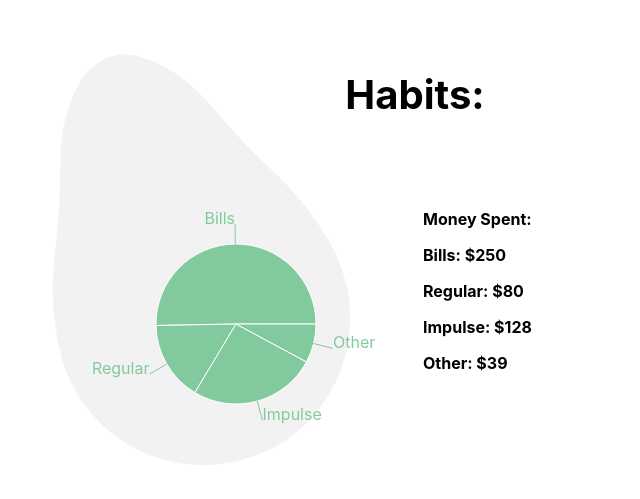
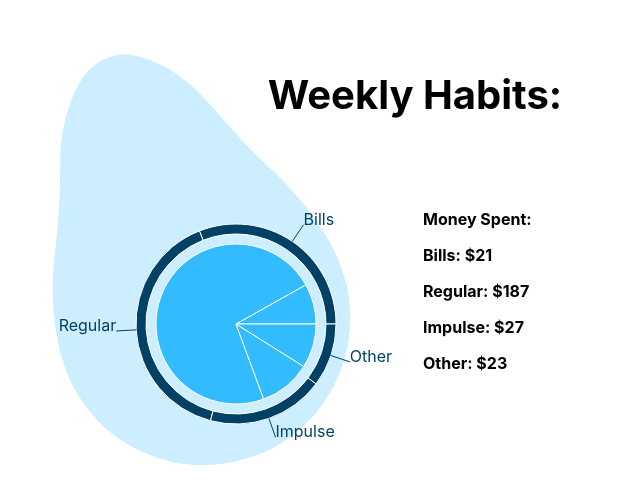
Before and after one commit to harleywelsby/Create-Camp-2021, a React (Create React App) app in the folder createcamp21/: page / in a window 1280 px wide. Shown: the part 778-1277 px from the top of the page, without its empty margins (185-825 px from the left). Built offline with nearby package versions, Linux system fonts and the light colour scheme.

Commit message:
Habit colouring

```diff
--- a/createcamp21/src/Habits.css
+++ b/createcamp21/src/Habits.css
@@ -23,6 +23,14 @@
     margin-left: 3.5rem;
 }
 
+.pieDiv2 {
+    /*color: red !important;*/
+    margin-top: -25.5rem !important;
+    margin-bottom: 10rem;
+    margin-left: 3.5rem;
+    opacity: 50%;
+}
+
 .HabitP {
     margin-top: -25rem;
     margin-bottom: 10rem;
--- a/createcamp21/src/Habits.js
+++ b/createcamp21/src/Habits.js
@@ -5,15 +5,21 @@ import MoneyPie from "./PieChart.js"
 import avoPic from "./Avocado.svg"
 
 function Habits() {
-    const data2 = [{name: 'Bills', spendings: 250},{name: 'Regular', spendings: 80}, {name:'Impulse',spendings:128}, {name:'Other',spendings:39}];
+
+    function getRandomInt(max) {
+        return Math.floor(20 + Math.random() * max);
+      }
+    const avg = [{name: 'Bills', spendings: 100},{name: 'Regular', spendings: 129}, {name:'Impulse',spendings:61}, {name:'Other',spendings:33}];
+    const data2 = [{name: 'Bills', spendings: getRandomInt(160)},{name: 'Regular', spendings: getRandomInt(180)}, {name:'Impulse',spendings:getRandomInt(15)}, {name:'Other',spendings:getRandomInt(20)}];
     return (
         <div className="habits">
-            <h1 className="HabitHeader">Habits:</h1>
+            <h1 className="HabitHeader">Weekly Habits:</h1>
             <img className = "avo" src={avoPic}/>
 
             <div className = "pieDiv">
-                <MoneyPie className="pieChart" data={data2}/>
+                <MoneyPie className="pieChart" data={data2} data2={avg}/>
             </div>
+
             <div className = "HabitP">
                 <p>Money Spent:</p>
                 <p>Bills: ${data2[0].spendings}</p>
--- a/createcamp21/src/PieChart.js
+++ b/createcamp21/src/PieChart.js
@@ -7,7 +7,8 @@ function MoneyPie(props) {
     return entry.name;
 }
     return <PieChart width={730} height={250}>
-    <Pie data={props.data} dataKey="spendings" nameKey="name" cx="50%" cy="50%"outerRadius={80} fill={"#82ca9d" }label={renderLabel} />
+    <Pie data={props.data} dataKey="spendings" nameKey="name" cx="50%" cy="50%"outerRadius={80} fill={"#33bbff" } />
+    <Pie data={props.data2} dataKey="spendings" nameKey="name" cx="50%" cy="50%" innerRadius={90} outerRadius={100} fill={"#004165" }label={renderLabel} />
   </PieChart>
 }
 
```
Also changed, not shown: createcamp21/src/Avocado.svg.
